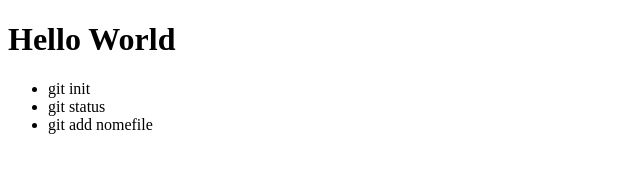
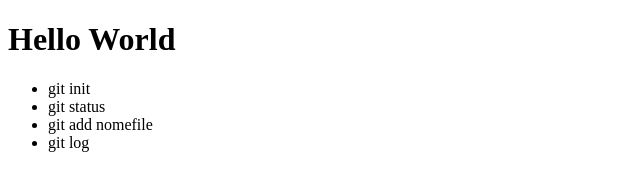
Before and after one commit to GiuseppeVigliaturo/gitcrashcourse, a plain HTML site: page index.html in a window 1280 px wide. Shown: the full height of the page, 0-640 px from the left. Drawn offline with Linux system fonts and the light colour scheme.

Commit message:
add command

```diff
--- a/index.html
+++ b/index.html
@@ -11,6 +11,7 @@
         <li>git init</li>
         <li>git status</li>
         <li>git add nomefile</li>
+        <li>git log</li>
     </ul>
 </body>
 </html>
```
